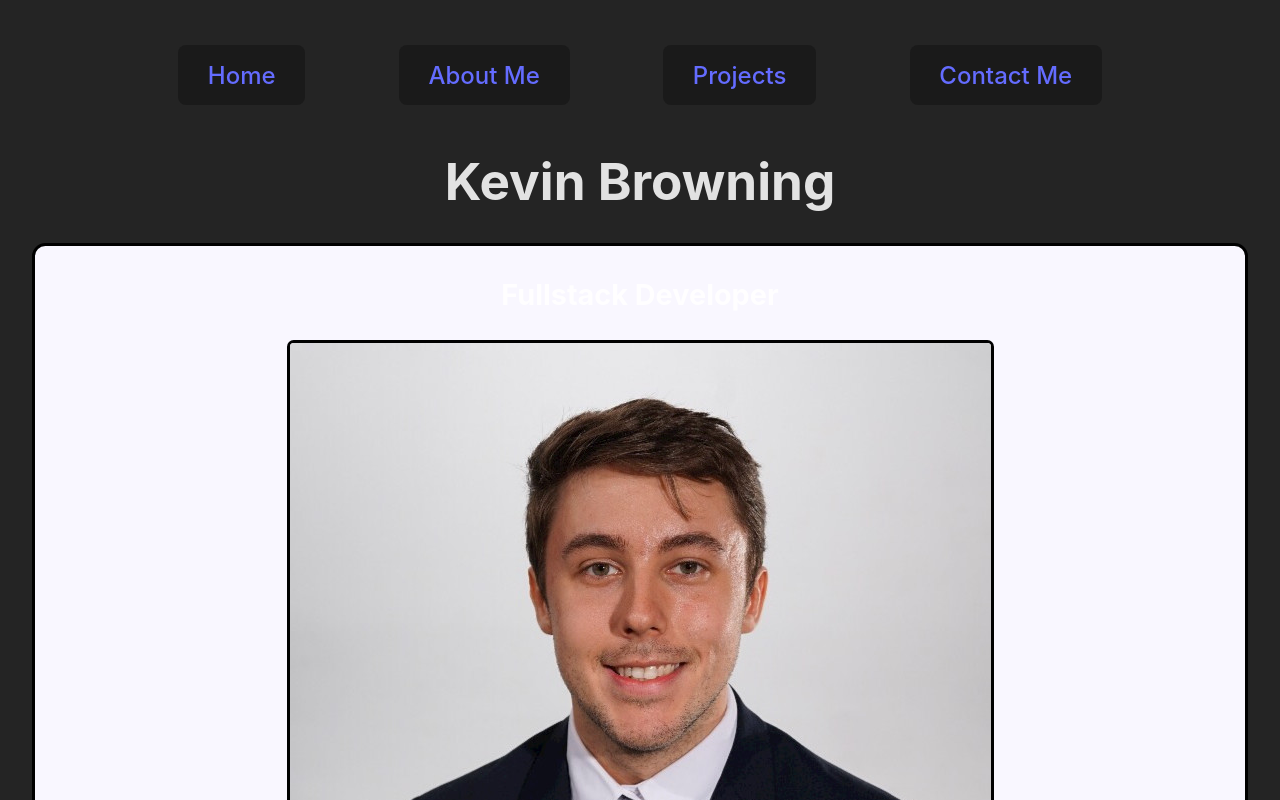
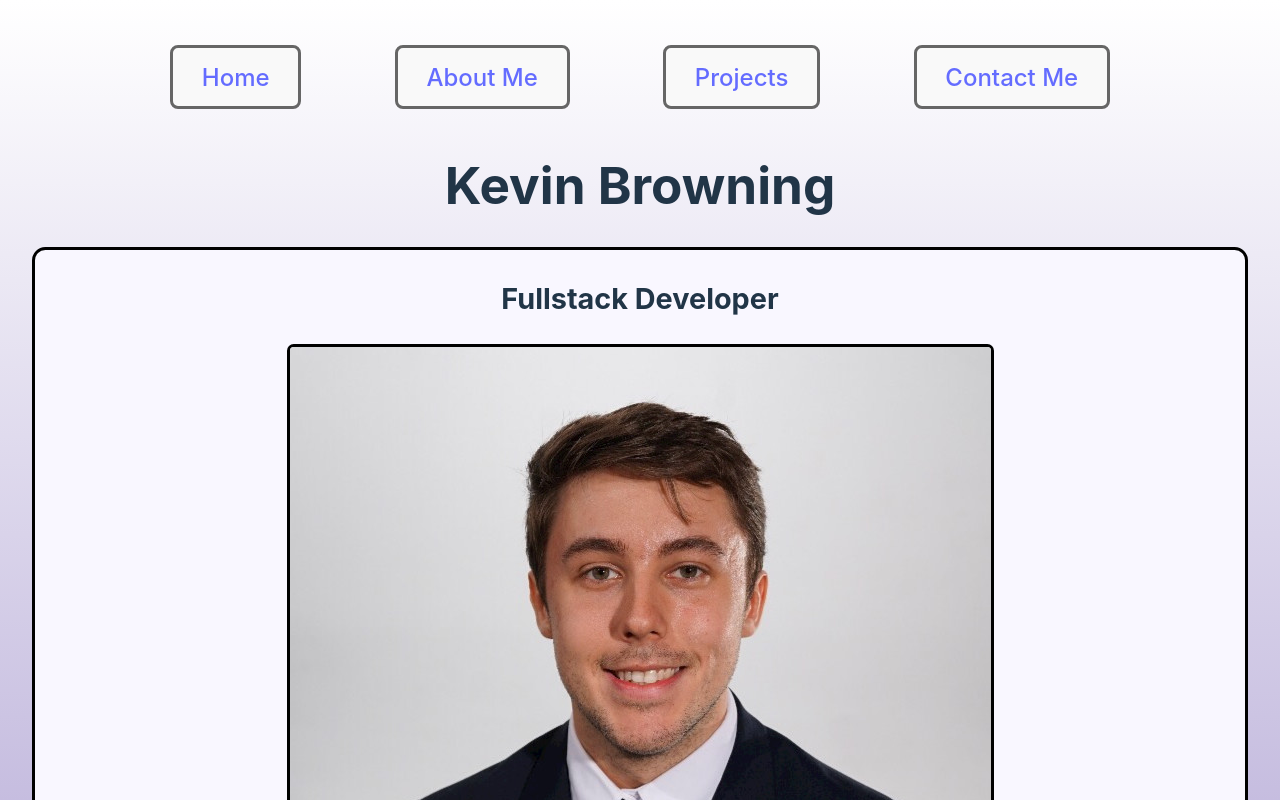
Before and after one commit to KevinBrowning/Portfolio_Site, a React (Vite) app: page / in a window 1280 px wide. Shown: the top 800 px of the page. Built offline with nearby package versions, Linux system fonts and the light colour scheme.

Commit message:
changed viewheight

```diff
--- a/src/index.css
+++ b/src/index.css
@@ -3,8 +3,8 @@
   line-height: 1.5;
   font-weight: 400;
   color-scheme: light dark;
-  color: rgba(255, 255, 255, 0.87);
-  background-color: #242424;
+  color: rgba(0, 0, 0, 0.87);
+  background-color: #f9f9f9;
   font-synthesis: none;
   text-rendering: optimizeLegibility;
   -webkit-font-smoothing: antialiased;
@@ -43,12 +43,13 @@ button {
   font-family: inherit;
   background-color: #1a1a1a;
   cursor: pointer;
-  transition: border-color 0.25s;
+  transition: border-color 0.25s, background-color 0.25s;
 }
 
 button:hover {
   border-color: #646cff;
   background-color: #ffffff;
+  transform: scale(1.05);
 }
 
 button:focus,
@@ -56,8 +57,18 @@ button:focus-visible {
   outline: 4px auto -webkit-focus-ring-color;
 }
 
-ul {
-  list-style: none;
+@media (prefers-color-scheme: light) {
+  :root {
+    color: #213547;
+    background: linear-gradient(#ffffff, #a698ce);
+  }
+  a:hover {
+    color: #747bff;
+  }
+  button {
+    background-color: #f9f9f9;
+    border: solid rgb(102, 102, 102);
+  }
 }
 
 @media (max-width: 1024px) {
@@ -100,6 +111,10 @@ ul {
   h1 {
     font-size: 1.5em;
   }
+}
+
+ul {
+  list-style: none;
 }
 
 #imageArray {
@@ -158,7 +173,7 @@ ul {
   text-align: center;
   background-color: #ffffff;
   width: 150pt;
-  margin:auto
+  margin: auto;
 }
 
 .video {
```
Also changed, not shown: 4 other files (tests, documents, lock files or other folders).
